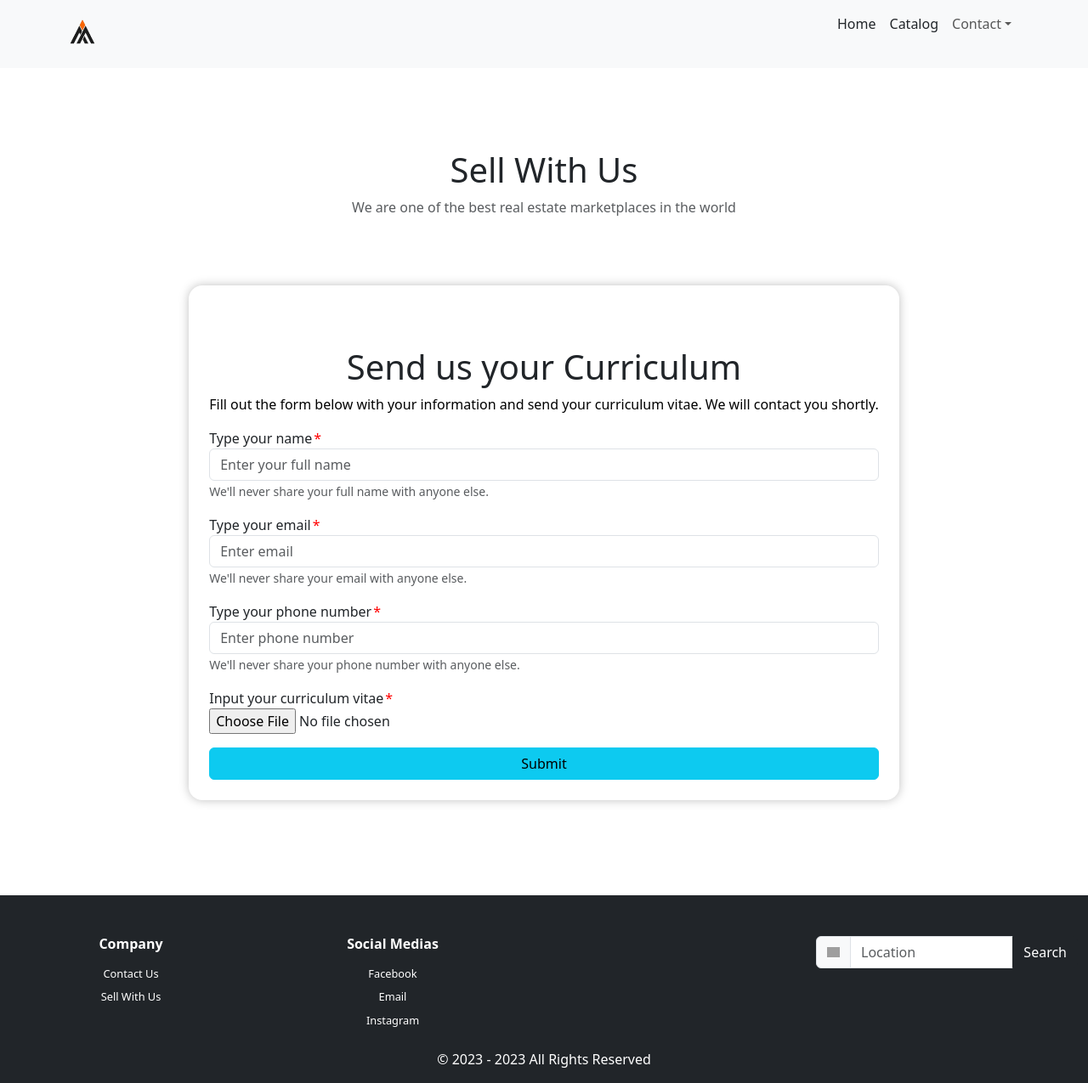
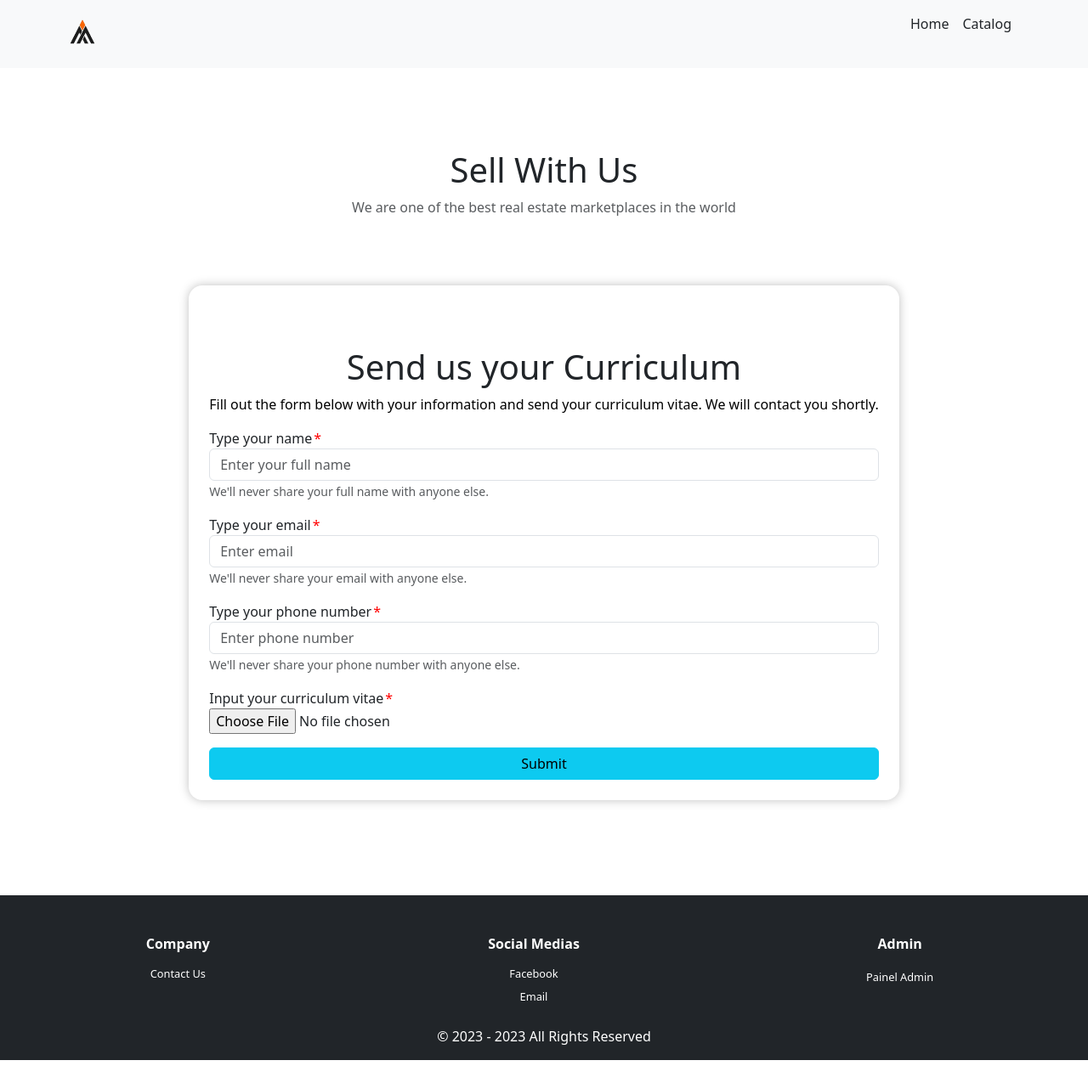
Before and after one commit to lucassdmp/House4Sale, a React (Vite) app: page /sellwithus in a window 1280 px wide. Shown: the whole page at 85% size. After the commit the page ends 1248 px from the top, so only its background shows below. Built offline with nearby package versions, Linux system fonts and the light colour scheme; grey boxes are pictures that could not be loaded.

Commit message:
fixed pages

```diff
--- a/src/components/Dashboard.tsx
+++ b/src/components/Dashboard.tsx
@@ -19,9 +19,6 @@ function Dashboard() {
                 <Tab eventKey="delHouse" title="Edit or Delete House">
                     <HouseEditList/>
                 </Tab>
-                <Tab eventKey="admAccounts" title="Admin Accounts">
-                    Tab content for Admin
-                </Tab>
             </Tabs>
         </Container>
     );
--- a/src/components/EditHouseForm.tsx
+++ b/src/components/EditHouseForm.tsx
@@ -29,6 +29,7 @@ function EditHouseForm(propsEdit: editHouseprops) {
             setMsg(response.data.msg);
             propsEdit.onHide(false);
             propsEdit.setHasEdited(true);
+
         }
         );
     }
--- a/src/components/EditModal.tsx
+++ b/src/components/EditModal.tsx
@@ -9,7 +9,12 @@ interface EditModalProps{
     setHasEdited: any;
 }
 
+
 function EditModal(props: EditModalProps){
+    const reload = (param  : boolean) => {
+        props.setHasEdited(param);
+        window.location.reload();
+    }
     return(
         <Modal
             show={props.showModal}
@@ -26,7 +31,7 @@ function EditModal(props: EditModalProps){
                 <EditHouseForm setHasEdited={props.setHasEdited} onHide={props.onHide} props={props.houseProps}/>
             </Modal.Body>
             <Modal.Footer>
-                <Button className="btn-success" onClick={() => props.onHide(false)}>Close</Button>
+                <Button className="btn-success" onClick={() => reload(false)}>Close</Button>
             </Modal.Footer>
         </Modal>
     )
--- a/src/components/FooterMenu.tsx
+++ b/src/components/FooterMenu.tsx
@@ -13,18 +13,17 @@ function FooterMenu() {
                 <Row className='d-flex justify-content-start mb-3'>
                     <Col className="d-flex flex-column m-0 p-0">
                         <h4>Company</h4>
-                        <a href="#">Contact Us</a>
-                        <a href="#">Sell With Us</a>
+                        <a href="http://localhost:5173/contact">Contact Us</a>
+                        {/* <a href="http://localhost:5173/sellwithus">Sell With Us</a> */}
                     </Col>
                     <Col className="d-flex flex-column m-0 p-0">
                         <h4>Social Medias</h4>
                         <a href="https://github.com/lucassdmp">Facebook</a>
                         <a href="https://github.com/lucassdmp">Email</a>
-                        <a href="https://github.com/lucassdmp">Instagram</a>
                     </Col>
-                    <Col></Col>
                     <Col>
-                        <FilterForm />
+                        <h4>Admin</h4>
+                        <a href="/admin">Painel Admin</a>
                     </Col>
                 </Row>
                 <Row className='text-dark'>
--- a/src/components/HouseEditList.tsx
+++ b/src/components/HouseEditList.tsx
@@ -34,7 +34,7 @@ function HouseEditList() {
                     price: house.houseprice,
                     id: house.houseid,
                 };
-                return (<HouseEditListElement key={house.houseid} setHasDeleted={setHasDeleted} props={houseProps} SetHasEdited={setHasEdited} />)
+                return (<HouseEditListElement key={house.houseid} setHasDeleted={setHasDeleted} props={houseProps} setHasEdited={setHasEdited} />)
             })}
             <br/>
         </div>
--- a/src/components/HouseEditListElement.tsx
+++ b/src/components/HouseEditListElement.tsx
@@ -1,7 +1,7 @@
 import axios from "axios";
 import HouseCardProps from "../interfaces/HouseCardProps";
 import '../styles/HouseEditListElement.css';
-import { useState } from "react";
+import { useEffect, useState } from "react";
 import EditModal from "./EditModal";
 
 function shortenDesc(desc: string) {
--- a/src/components/NavbarMenu.tsx
+++ b/src/components/NavbarMenu.tsx
@@ -12,11 +12,6 @@ function NavbarMenu() {
                     <Nav className="ms-auto">
                         <Nav.Link  href="/"><p className="font-weight-bold text-dark">Home</p></Nav.Link>
                         <Nav.Link href="/catalog"><p className="font-weight-bold text-dark">Catalog</p></Nav.Link>
-                        <NavDropdown title="Contact" id="collasible-nav-dropdown" >
-                            <NavDropdown.Item href="/sellwithus">Sell With Us</NavDropdown.Item>
-                            <NavDropdown.Divider />
-                            <NavDropdown.Item href="contact">Contact Us</NavDropdown.Item>
-                        </NavDropdown>
                     </Nav>
                 </Navbar.Collapse>
             </Container>
--- a/src/styles/EditHouseForm.css
+++ b/src/styles/EditHouseForm.css
@@ -11,8 +11,8 @@
     display: flex;
     justify-content: space-between;
     align-items: center;
-    height: 200px;
-    max-height: 200px;
+    height: 220px;
+    max-height: 220px;
 }
 
 .EditHouseFormWrapper input, textarea{
```
